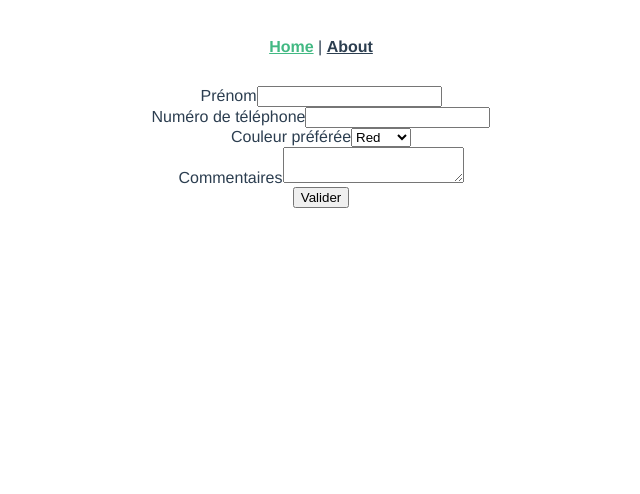
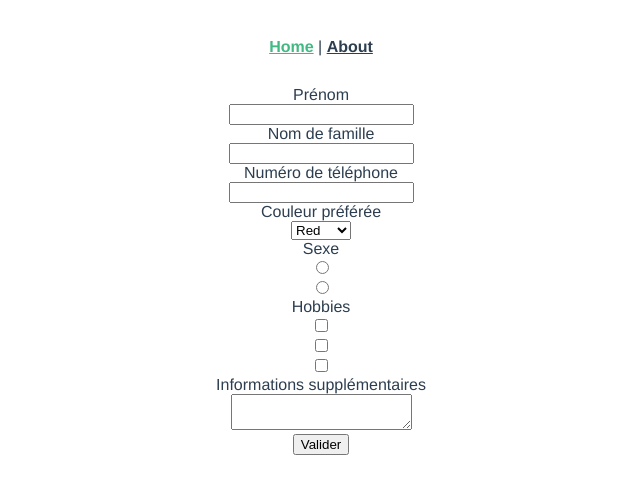
Before and after one commit to kconde2/vote-app, a Vue app in the folder app/: page / in a window 1280 px wide. Shown: the top 494 px of the page, without its empty margins (319-959 px from the left). Built offline with nearby package versions, Linux system fonts and the light colour scheme.

Commit message:
Update field  component management

```diff
--- a/app/src/components/Form/Field.vue
+++ b/app/src/components/Form/Field.vue
@@ -1,21 +1,27 @@
 <template>
   <div :class="'field field-' + type">
-    <label v-if="this.inputTypes.includes(type)">
-      <span v-if="label">{{ label }}</span>
-      <input :type="type" :name="name" />
-    </label>
+    <input
+      v-if="this.regularFieldTypes.includes(type)"
+      :type="type"
+      :name="name"
+      @input="updateFieldData"
+    />
 
-    <label v-if="type == 'select'">
-      <span v-if="label">{{ label }}</span>
-      <select :name="name">
-        <slot></slot>
-      </select>
-    </label>
+    <input
+      v-if="type == 'checkbox'"
+      :type="type"
+      :value="value"
+      :name="name"
+      @input="updateFieldData"
+    />
 
-    <label v-if="type == 'textarea'">
-      <span v-if="label">{{ label }}</span>
-      <textarea :name="name"></textarea>
-    </label>
+    <input v-if="type == 'radio'" :type="type" :value="value" :name="name" @input="updateFieldData" />
+
+    <select v-if="type == 'select'" :name="name" @input="updateFieldData">
+      <slot></slot>
+    </select>
+
+    <textarea v-if="type == 'textarea'" :name="name" @input="updateFieldData"></textarea>
   </div>
 </template>
 
@@ -27,15 +33,17 @@ export default {
       default: "input",
       type: String
     },
-    label: String
+    label: String,
+    value: String,
+    nameArray: []
   },
+  inject: ["updateFields"],
   data: () => ({
     values: {},
-    inputTypes: [
+    regularFieldTypes: [
       "text",
       "number",
       "button",
-      "checkbox",
       "color",
       "date",
       "datetime-local",
@@ -46,7 +54,6 @@ export default {
       "month",
       "number",
       "pasword",
-      "radio",
       "range",
       "reset",
       "search",
@@ -57,13 +64,17 @@ export default {
       "url",
       "week"
     ],
-    fieldTypes: ["select", "textarea"]
+    fieldTypes: ["select", "textarea", "checkbox", "radio"]
   }),
   mounted() {
-    this.fieldTypes = [...this.fieldTypes, ...this.inputTypes];
-
+    this.fieldTypes = [...this.fieldTypes, ...this.regularFieldTypes];
     if (!this.fieldTypes.includes(this.type)) {
       throw new Error("[Fied Component] |" + this.type + " is not defined");
+    }
+  },
+  methods: {
+    updateFieldData: function(event) {
+      this.updateFields(this.type, this.name, event.target.value);
     }
   }
 };
--- a/app/src/components/Form/Formik.vue
+++ b/app/src/components/Form/Formik.vue
@@ -15,10 +15,28 @@ export default {
       type: String
     }
   },
-  data: () => ({}),
+  data: () => ({
+    formValues: {}
+  }),
+  provide: function() {
+    return {
+      updateFields: this.updateFields
+    };
+  },
   methods: {
     handleSubmit: function() {
       this.$emit("onSubmit", this.formValues);
+    },
+    updateFields: function(type, name, value) {
+      if (type == "checkbox") {
+        if (this.formValues.hasOwnProperty(name)) {
+          this.formValues[name] = [value, ...this.formValues[name]];
+        } else {
+          this.formValues[name] = [value];
+        }
+      } else {
+        this.formValues[name] = value;
+      }
     }
   }
 };
--- a/app/src/views/Home.vue
+++ b/app/src/views/Home.vue
@@ -1,14 +1,47 @@
 <template>
   <div class="home">
-    <Formik @onSubmit="handleSubmit" submitLabel="Valider">
-      <Field type="text" name="firstname" label="Prénom" />
-      <Field type="number" name="phone" label="Numéro de téléphone" />
-      <Field type="select" name="colours" label="Couleur préférée">
-        <option value="red">Red</option>
-        <option value="green">Green</option>
-        <option value="blue">Blue</option>
-      </Field>
-      <Field type="textarea" name="comment" label="Commentaires" />
+    <Formik @onSubmit="handleSubmit" submitLabel="Valider" :fieldValues="fieldValues">
+      <label for="firstname">
+        Prénom
+        <Field type="text" name="firstname" />
+      </label>
+
+      <label for="lastname">
+        Nom de famille
+        <Field type="text" name="lastname" />
+      </label>
+
+      <label for="phone">
+        Numéro de téléphone
+        <Field type="number" name="phone" />
+      </label>
+
+      <label for="colours">
+        Couleur préférée
+        <Field type="select" name="colours">
+          <option value="red">Red</option>
+          <option value="green">Green</option>
+          <option value="blue">Blue</option>
+        </Field>
+      </label>
+
+      <label for="gender">
+        Sexe
+        <Field type="radio" name="gender" value="Homme" />
+        <Field type="radio" name="gender" value="Femme" />
+      </label>
+
+      <label for="hobbies">
+        Hobbies
+        <Field type="checkbox" name="hobbies" value="Cinéma" />
+        <Field type="checkbox" name="hobbies" value="Sports" />
+        <Field type="checkbox" name="hobbies" value="Dance" />
+      </label>
+
+      <label for="details">
+        Informations supplémentaires
+        <Field type="textarea" name="details" />
+      </label>
     </Formik>
   </div>
 </template>
@@ -21,11 +54,14 @@ export default {
   name: "home",
   components: {
     Field,
-    Formik,
+    Formik
   },
+  data: () => ({
+    fieldValues: {}
+  }),
   methods: {
     handleSubmit: function() {
-      console.log("this", "Kaba");
+      console.log("this => kaba", this.fieldValues);
     }
   }
 };
```
Also changed, not shown: app/.eslintrc.js, 1 other file (tests, documents, lock files or other folders).
